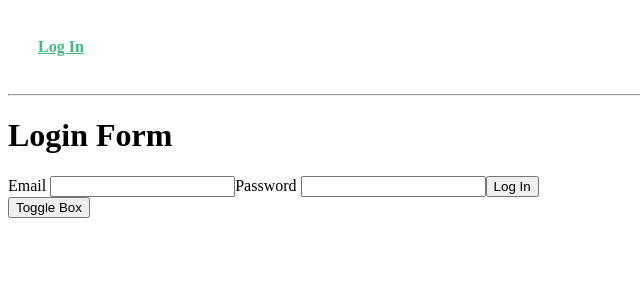
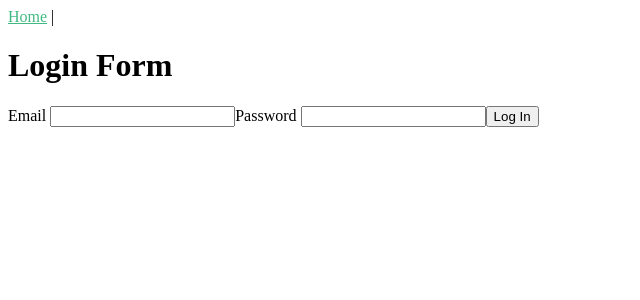
Before and after one commit to Git-push-01/hello-world1, a Vue app: page / in a window 1280 px wide. Shown: the top 300 px of the page, without its empty margins (0-640 px from the left). Built offline with nearby package versions, Linux system fonts and the light colour scheme.

Commit message:
user page update

```diff
--- a/src/App.vue
+++ b/src/App.vue
@@ -2,44 +2,49 @@
 
 <template>
 
-  <div id="nav">
-    <router-link to="/">Log In</router-link>
-    <!-- <router-link to="/about">About</router-link> -->
-  </div>
-
-  <hr/>
-  <div class="hello">
-    <LoginForm/>
+    <div id="nav">
+      <router-link to="/">Home</router-link> |
 
     </div>
-    <button @click="togglebox">Toggle Box</button>
 
-  <div v-if="isVisible" class="box"></div>
+
+
+
+
+  <div >
+    <LoginForm />
+
+
+
+
+
+
+
+
+    </div>
+
+
+
 </template>
 
 <script>
  import LoginForm from './components/LoginForm.vue'
 
+
+
+
 export default {
   name: 'App',
   components: {
-    LoginForm
+    LoginForm,
+
+
+
   },
-  data: function(){
-    return{
-      greeting:"Hello VUE.JS 3.0",
-      isVisible: false
-    }
-  },
-  methods:{
-    togglebox(){
-      this.isVisible = !this.isVisible
-    },
-    greet(){
-      console.log(this.greeting)
-    }
+
+
   }
-}
+
 </script>
 
 <style>
@@ -62,18 +67,7 @@ li {
 a {
   color: #42b983;
 }
-#nav {
-  padding: 30px;
-}
 
-#nav a {
-  font-weight: bold;
-  color: #2c3e50;
-}
-
-#nav a.router-link-exact-active {
-  color: #42b983;
-}
 </style>
 
 
--- a/src/components/LoginForm.vue
+++ b/src/components/LoginForm.vue
@@ -10,7 +10,10 @@
      :type="input.type"
      />
 
-    <button  @click="goToUser()">Log In</button>
+
+
+  <button> Log In</button>
+
   </form>
 </template>
 
@@ -19,11 +22,15 @@ import CustomInput from "./CustomInput.vue"
 
 
 
+
+
 export default {
 
   name: 'LoginForm',
   components: {
   CustomInput,
+
+
 
 },
   data(){
@@ -45,16 +52,10 @@ export default {
   },
   methods:{
     handleSubmit(){
+      this.$router.push('/UserPage')
       console.log(this.inputs[0].value, this.inputs[1].value)
 
-    },
-    goToUser(){
-      this.$router.push({ path: '/UserPage' });
     }
-
-
-
-
   }
 }
 </script>
--- a/src/components/UserPage.vue
+++ b/src/components/UserPage.vue
@@ -1,8 +1,13 @@
 <template >
-<h1>welcome user</h1>
+  <div >
+    <h1>welcome user</h1>
+  </div>
+<router-view/>
 </template>
 <script >
 export default{
-name:"userPage"
+name:"userpage"
+
+
 }
 </script>
--- a/src/router/index.js
+++ b/src/router/index.js
@@ -3,16 +3,8 @@ import App from '../App.vue'
 import UserPage from '../components/UserPage.vue'
 
 const routes = [
-  {
-    path: '/',
-    name: 'Home',
-    component: App
-  },
-  {
-    path: '/UserPage',
-    name: 'userPage',
-    component: UserPage
-  }
+  {path: '/',component: App},
+  {path: '/UserPage', component: UserPage}
 ]
 
 const router = createRouter({
```
